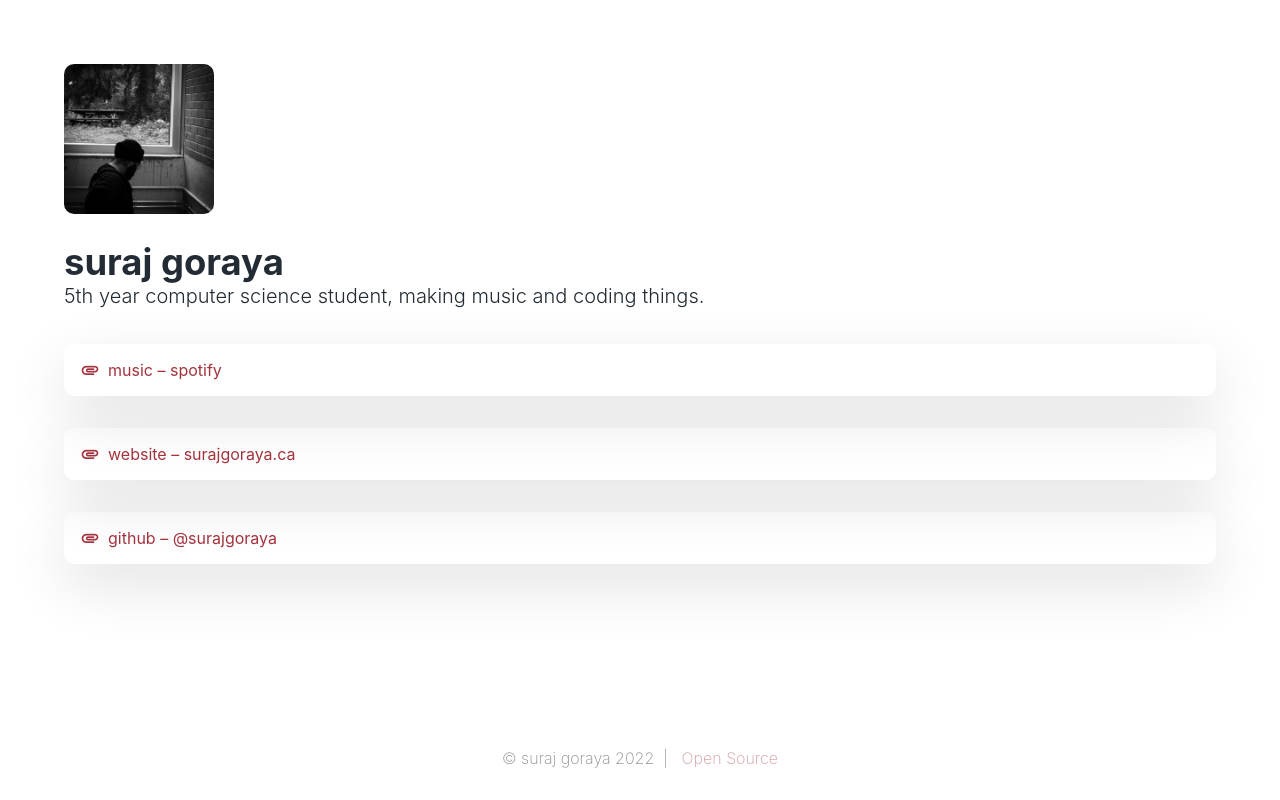
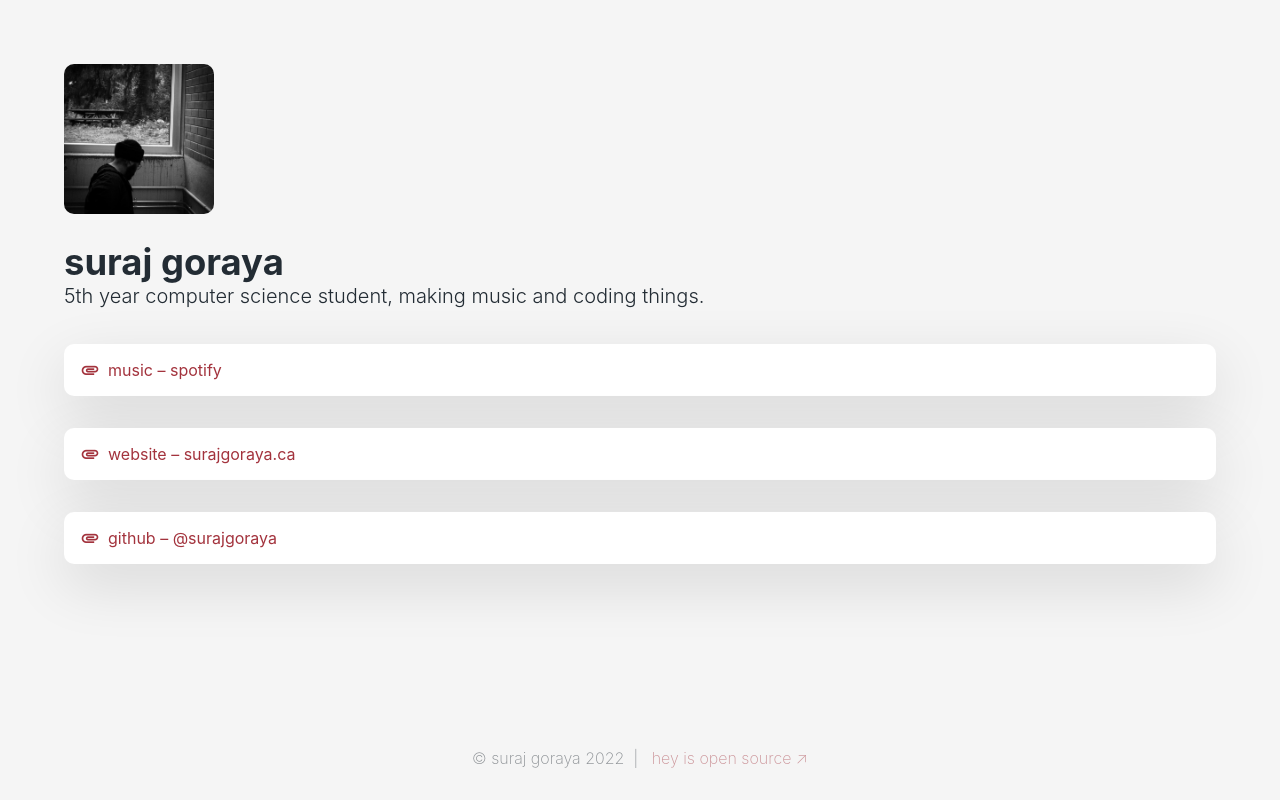
Before and after one commit to surajgoraya/hey, a Next.js app: page / in a window 1280 px wide. Built offline with nearby package versions, Linux system fonts and the light colour scheme; a web font is replaced by a local one.

Commit message:
feat(style): :art: make background contrast, etc

```diff
--- a/config/config.js
+++ b/config/config.js
@@ -1,9 +1,14 @@
+import authorImage from '../public/profile.jpg';
 const CONFIG = {
     site_title: "suraj goraya",
     site_description: "Links",
     meta_title: "@surajgoraya | Links",
     meta_description: "5th year computer science student, making music and coding things.",
-    show_picture: true,
+    picture: {
+        show_picture: true,
+        author_image: authorImage,
+        alt_text: "A black and white image of Suraj"
+    },
     main_line: "suraj goraya",
     by_line: "5th year computer science student, making music and coding things.",
     links: [
--- a/pages/index.js
+++ b/pages/index.js
@@ -2,13 +2,12 @@ import Head from 'next/head'
 import Image from 'next/image'
 import Link from '../components/Link';
 import styles from '../styles/Home.module.css'
-import authorImage from '../public/profile.jpg';
 
 export default function Home(props) {
   return (
     <div className={styles.container}>
       <Head>
-        <title>{`${props.site_title} | ${props.site_description}`}</title>
+        <title>{`${props.site_title} | ${props.site_description}`.toLowerCase()}</title>
         <meta name="description" content={props.meta_description} />
         <link rel="icon" href="/favicon.png" />
         <link rel="stylesheet" href="https://use.typekit.net/juv7tgb.css"/>
@@ -18,8 +17,8 @@ export default function Home(props) {
 
       <main className={styles.main}>
         <div id='header' className={styles.header}>
-          {props.show_picture ? <Image src={authorImage} placeholder='blur' height={150} width={150} className={styles.main_image}
-          alt='A black and white image of Suraj'/> : null}
+          {props.picture.show_picture ? <Image src={props.picture.author_image} placeholder='blur' height={150} width={150} className={styles.main_image}
+          alt={props.picture.alt_text}/> : null}
           <div className={styles.header_lines}>
             <h1 className={styles.main_line}>{props.main_line}</h1>
             <h3 className={styles.by_line}>{props.by_line}</h3>
@@ -30,7 +29,7 @@ export default function Home(props) {
         </div>
       </main>
       <footer className={styles.footer}>
-        <p>&copy;{` ${props.copyright} ${new Date().getFullYear()}`}&nbsp; | &nbsp; <a href='https://github.com/surajgoraya/hey'>{`Open Source`}</a></p>
+        <p>&copy;{` ${props.copyright} ${new Date().getFullYear()}`}&nbsp; | &nbsp; <a href='https://github.com/surajgoraya/hey'>{` hey is open source `}&#8599;</a></p>
       </footer>
     </div>
   )
--- a/styles/Home.module.css
+++ b/styles/Home.module.css
@@ -1,6 +1,6 @@
 .container {
   color: var(--colour-text);
-  background-color: var(--colour-bg);
+  background-color: var(--colour-bg-alt);
 }
 
 .header_lines {
--- a/styles/Link.module.css
+++ b/styles/Link.module.css
@@ -1,4 +1,5 @@
 .link {
+    background-color: var(--colour-bg);
     box-shadow: 0 20px 60px rgba(0, 0, 0, 0.12);
     font-size: 1rem;
     padding: 1rem;
--- a/styles/globals.css
+++ b/styles/globals.css
@@ -10,6 +10,17 @@
   --colour-visited: hsl(from var(--colour-blossom) h s calc(l - 10%));
 }
 
+/* @media (prefers-color-scheme: dark) {
+	:root {
+		--colour-blossom: hsl(355, 52%, 42%);
+		--colour-fade: hsl(23, 100%, 63%);
+		--colour-text: hsl(0, 0%, 100%);
+		--colour-bg: hsl(208deg 10% 11%);
+		--colour-bg-alt: hsl(208deg 5% 19%);
+		--colour-visited: hsl(from var(--colour-blossom) h s calc(l - 10%));
+	}
+} */
+
 html,
 body {
   padding: 0;
@@ -17,7 +28,9 @@ body {
   font-family: -apple-system, BlinkMacSystemFont, Segoe UI, Roboto, Oxygen,
     Ubuntu, Cantarell, Fira Sans, Droid Sans, Helvetica Neue, sans-serif;
 }
-
+p {
+  color: var(--colour-text);
+}
 a {
   color: var(--colour-blossom);
   text-decoration: none;
```
